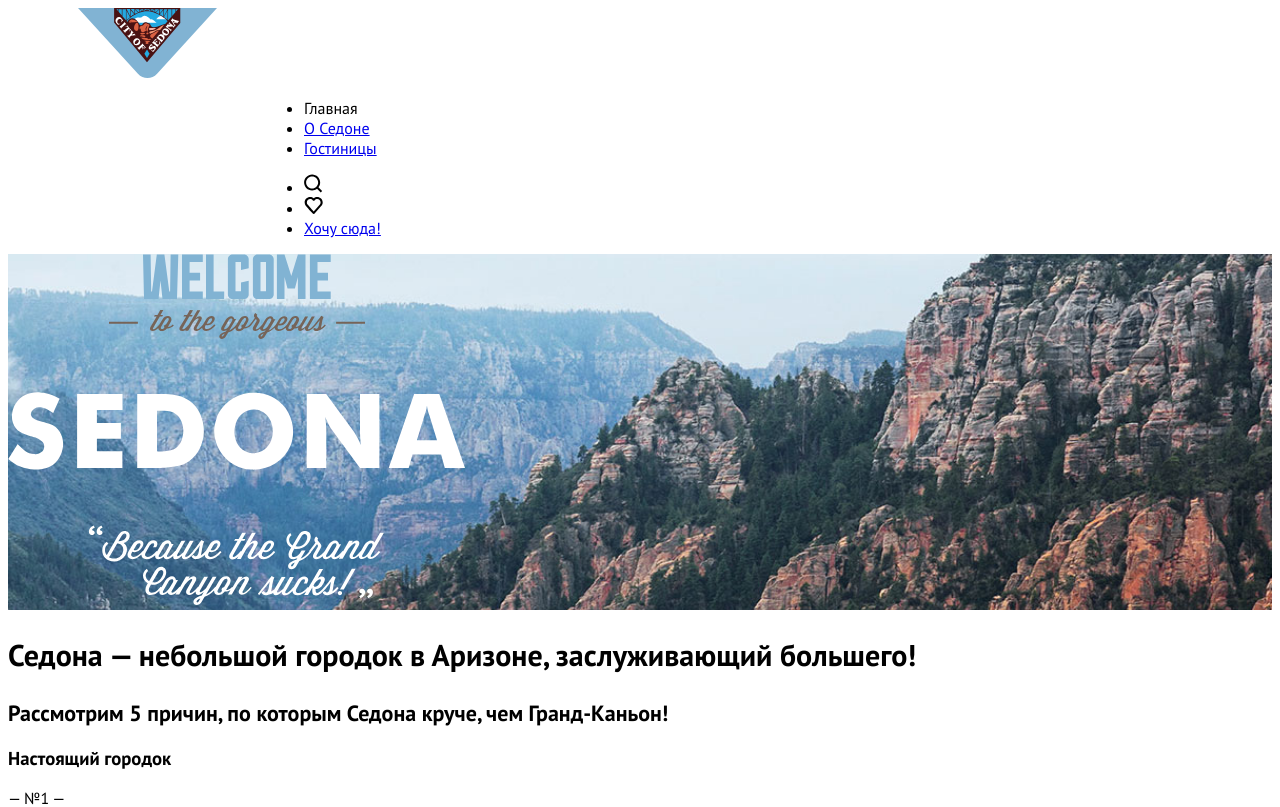
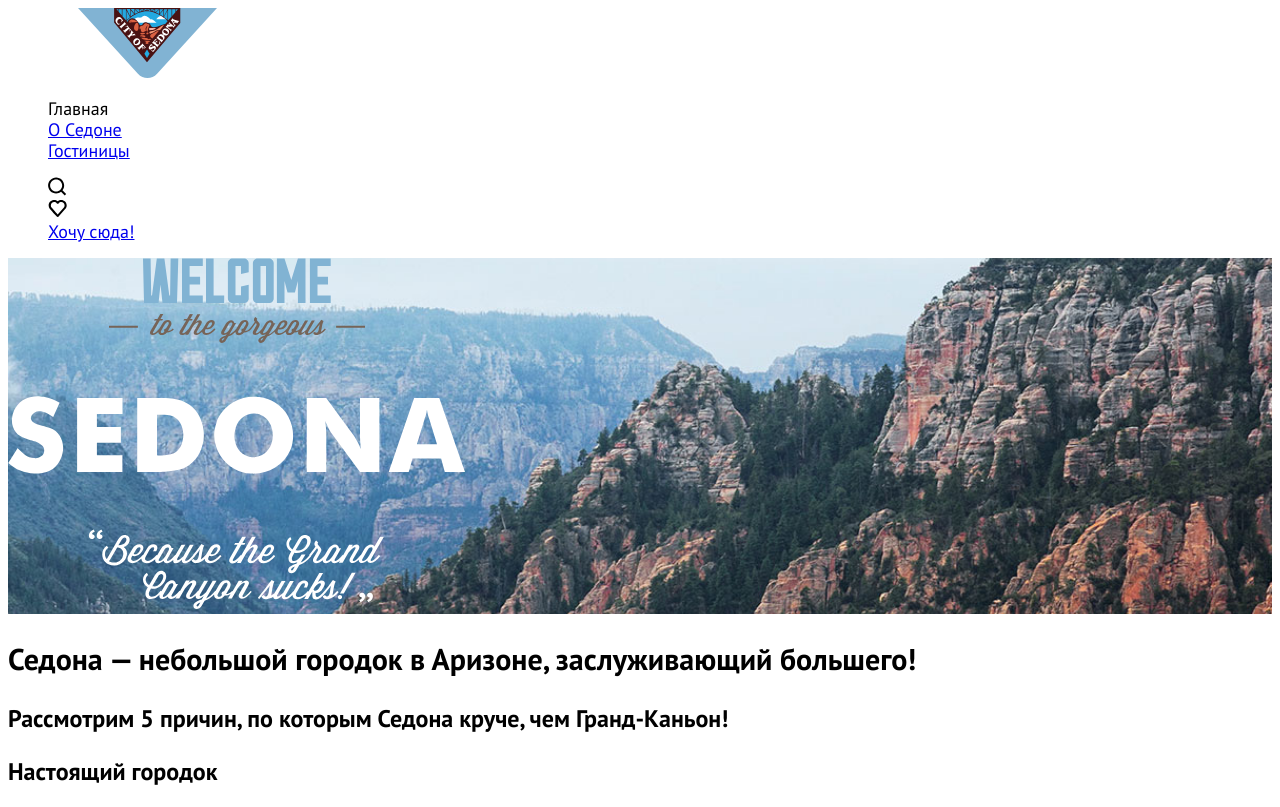
Before and after one commit to htmlacademy-htmlcss/1910799-sedona-34, a plain HTML site: page index.html in a window 1280 px wide. Shown: the top 807 px of the page. Drawn offline with Linux system fonts and the light colour scheme.

Commit message:
правки

```diff
--- a/styles/styles.css
+++ b/styles/styles.css
@@ -19,16 +19,38 @@
 body {
     font-family: "PT Sans";
     background-color: #FFFFFF;
-    color:
+    color: #000000;
+
 }
 
+ul{
+    list-style-type: none;
+
+}
+
+li, hotel-type {
+    font-family: 'PT Sans';
+font-style: normal;
+font-weight: 400;
+font-size: 18px;
+line-height: 21px;
+}
 h1 {
     font-size: 30px;
 }
+h2 {
+    font-size: 24px;
+}
 
-h2 {
-    font-size: 22px;
+h3 {
+    font-family: 'PT Sans';
+font-style: normal;
+font-weight: 700;
+font-size: 24px;
+line-height: 28px;
 }
+
+
 
 .catalog-header {
     background-image: url("/images/index-background.jpg") ;
@@ -50,8 +72,3 @@ h2 {
 
 
 }
-
-.navigation {
-    padding-left: 256px;
-
-}
```
Also changed, not shown: catalog.html (+15 -13 lines).
